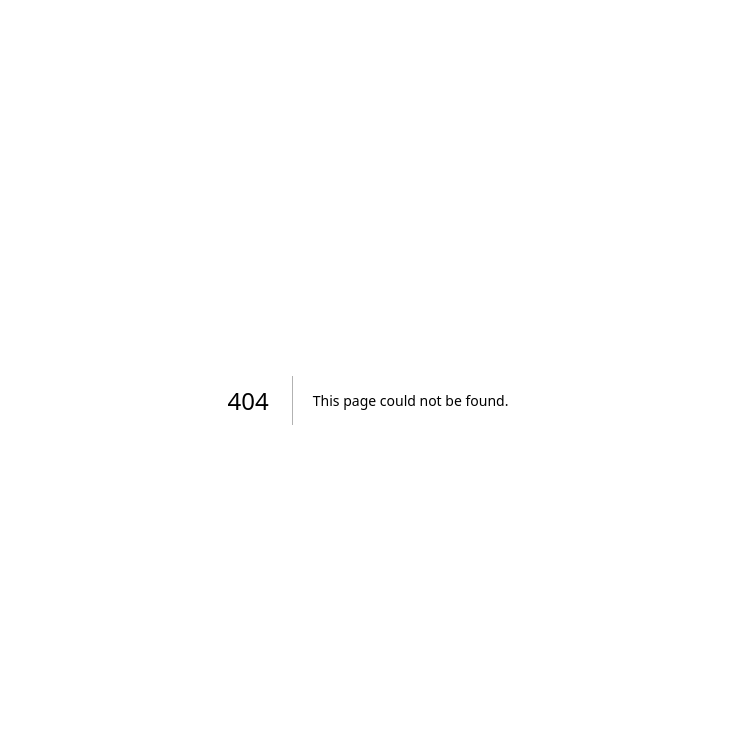
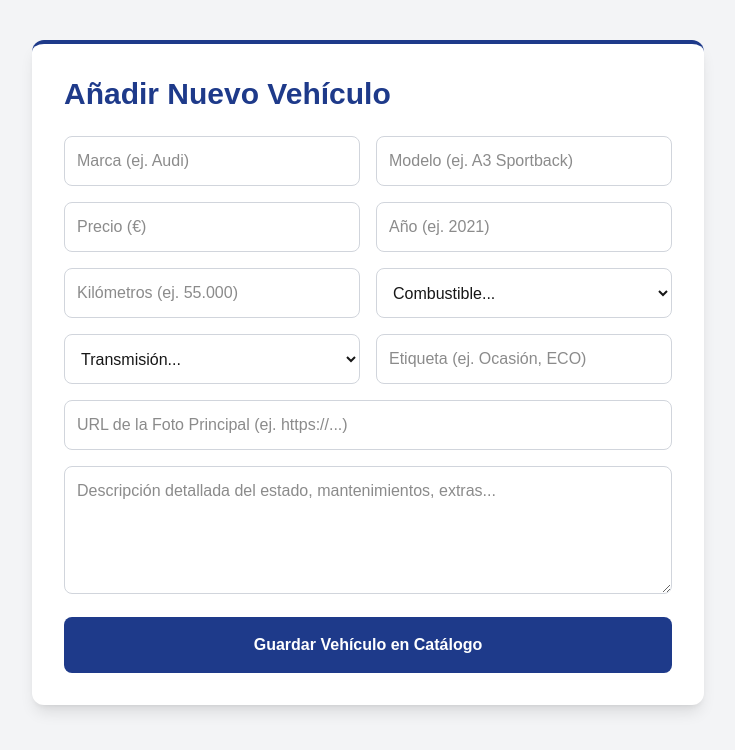
Before and after one commit to FOOTYSPRO/automoviles-rogelio, a Next.js app: page /admin in a window 1280 px wide. Before the commit this address had no page. Shown: the top 750 px of the page, without its empty margins (272-1007 px from the left). Built offline with nearby package versions, Linux system fonts and the light colour scheme; no server answers.

Commit message:
Mi primera subida del concesionario

```diff
--- /dev/null
+++ b/app/admin/page.tsx
@@ -0,0 +1,84 @@
+"use client"; // Esta directiva es necesaria porque usamos estados y formularios interactivos
+
+import { useState } from 'react';
+import { db } from '@/lib/firebase';
+import { collection, addDoc } from 'firebase/firestore';
+
+export default function AdminPanel() {
+  const [msg, setMsg] = useState('');
+  const [loading, setLoading] = useState(false);
+
+  const handleSubmit = async (e: React.FormEvent<HTMLFormElement>) => {
+    e.preventDefault();
+    setLoading(true);
+    setMsg('Guardando...');
+
+    const formData = new FormData(e.currentTarget);
+
+    try {
+      await addDoc(collection(db, "vehiculos"), {
+        brand: formData.get('brand'),
+        model: formData.get('model'),
+        price: Number(formData.get('price')),
+        year: Number(formData.get('year')),
+        km: formData.get('km'),
+        kmNum: Number((formData.get('km') as string).replace(/\./g, '')), // Extrae el número para ordenar
+        fuel: formData.get('fuel'),
+        transmission: formData.get('transmission'),
+        image: formData.get('image'),
+        tag: formData.get('tag'),
+        tagColor: 'bg-brand-orange',
+        description: formData.get('description')
+      });
+
+      setMsg('✅ ¡Vehículo guardado correctamente en Firebase!');
+      (e.target as HTMLFormElement).reset(); // Limpiar el formulario
+    } catch (error: any) {
+      console.error(error);
+      setMsg('❌ Error al guardar: ' + error.message);
+    } finally {
+      setLoading(false);
+    }
+  };
+
+  return (
+    <div className="min-h-screen bg-gray-100 p-10">
+      <div className="max-w-2xl mx-auto bg-white p-8 rounded-xl shadow-lg border-t-4 border-[#1E3A8A]">
+        <h1 className="text-3xl font-bold mb-6 text-[#1E3A8A]">Añadir Nuevo Vehículo</h1>
+
+        <form onSubmit={handleSubmit} className="space-y-4">
+          <div className="grid grid-cols-1 md:grid-cols-2 gap-4">
+            <input name="brand" type="text" placeholder="Marca (ej. Audi)" required className="border border-gray-300 p-3 rounded-lg focus:outline-none focus:border-[#EA580C]" />
+            <input name="model" type="text" placeholder="Modelo (ej. A3 Sportback)" required className="border border-gray-300 p-3 rounded-lg focus:outline-none focus:border-[#EA580C]" />
+            <input name="price" type="number" placeholder="Precio (€)" required className="border border-gray-300 p-3 rounded-lg focus:outline-none focus:border-[#EA580C]" />
+            <input name="year" type="number" placeholder="Año (ej. 2021)" required className="border border-gray-300 p-3 rounded-lg focus:outline-none focus:border-[#EA580C]" />
+            <input name="km" type="text" placeholder="Kilómetros (ej. 55.000)" required className="border border-gray-300 p-3 rounded-lg focus:outline-none focus:border-[#EA580C]" />
+            <select name="fuel" required className="border border-gray-300 p-3 rounded-lg focus:outline-none focus:border-[#EA580C] bg-white">
+                <option value="">Combustible...</option>
+                <option value="Diésel">Diésel</option>
+                <option value="Gasolina">Gasolina</option>
+                <option value="Híbrido">Híbrido</option>
+                <option value="Eléctrico">Eléctrico</option>
+            </select>
+            <select name="transmission" required className="border border-gray-300 p-3 rounded-lg focus:outline-none focus:border-[#EA580C] bg-white">
+                <option value="">Transmisión...</option>
+                <option value="Manual">Manual</option>
+                <option value="Automático">Automático</option>
+            </select>
+            <input name="tag" type="text" placeholder="Etiqueta (ej. Ocasión, ECO)" className="border border-gray-300 p-3 rounded-lg focus:outline-none focus:border-[#EA580C]" />
+          </div>
+
+          <input name="image" type="url" placeholder="URL de la Foto Principal (ej. https://...)" required className="border border-gray-300 p-3 rounded-lg w-full focus:outline-none focus:border-[#EA580C]" />
+
+          <textarea name="description" placeholder="Descripción detallada del estado, mantenimientos, extras..." required className="border border-gray-300 p-3 rounded-lg w-full h-32 focus:outline-none focus:border-[#EA580C]"></textarea>
+
+          <button type="submit" disabled={loading} className="w-full bg-[#1E3A8A] text-white font-bold py-4 rounded-lg hover:bg-blue-900 transition-colors disabled:bg-gray-400">
+            {loading ? 'Subiendo datos...' : 'Guardar Vehículo en Catálogo'}
+          </button>
+        </form>
+
+        {msg && <p className="mt-6 text-center font-medium text-lg">{msg}</p>}
+      </div>
+    </div>
+  );
+}
--- /dev/null
+++ b/app/components/CarCard.tsx
@@ -0,0 +1,21 @@
+// src/app/components/CarCard.tsx
+import Link from "next/link";
+
+export default function CarCard({ car }: { car: any }) {
+  return (
+    <div className="bg-white rounded-2xl overflow-hidden shadow-md hover:shadow-xl transition-shadow">
+      <img src={car.image} alt={`${car.brand} ${car.model}`} className="w-full h-48 object-cover" />
+      <div className="p-5">
+        <h3 className="text-xl font-bold">{car.brand} {car.model}</h3>
+        <p className="text-2xl font-bold text-[#1E3A8A] mt-2">{Number(car.price).toLocaleString('es-ES')}€</p>
+        <div className="grid grid-cols-2 gap-2 mt-4 text-sm text-gray-600">
+          <p>Año: {car.year}</p>
+          <p>Km: {car.km}</p>
+        </div>
+        <Link href={`/vehiculo/${car.id}`} className="mt-4 block text-center bg-[#EA580C] text-white py-2 rounded-lg font-semibold hover:bg-orange-700">
+          Ver Detalles
+        </Link>
+      </div>
+    </div>
+  );
+}
--- a/app/page.tsx
+++ b/app/page.tsx
@@ -1,69 +1,47 @@
-import Image from "next/image";
+// src/app/page.tsx
+import { db } from "@/lib/firebase";
+import { collection, getDocs, query, limit } from "firebase/firestore";
+import CarCard from "./components/CarCard"; // Lo crearemos después
 
-export default function Home() {
+// Esta función obtiene los datos de Firebase en el servidor
+async function getFeaturedCars() {
+  try {
+    // Query para obtener los 3 primeros coches (destacados)
+    const q = query(collection(db, "vehiculos"), limit(3));
+    const querySnapshot = await getDocs(q);
+    return querySnapshot.docs.map(doc => ({
+      id: doc.id,
+      ...doc.data()
+    })) as any[]; // Idealmente, define una interfaz 'Car'
+  } catch (error) {
+    console.error("Error fetching cars:", error);
+    return [];
+  }
+}
+
+// Fuerza a Next.js a regenerar la página periódicamente (ISR)
+export const revalidate = 60; // Revalida cada 60 segundos si hay cambios en Firebase
+
+export default async function Home() {
+  const cars = await getFeaturedCars();
+
   return (
-    <div className="flex flex-col flex-1 items-center justify-center bg-zinc-50 font-sans dark:bg-black">
-      <main className="flex flex-1 w-full max-w-3xl flex-col items-center justify-between py-32 px-16 bg-white dark:bg-black sm:items-start">
-        <Image
-          className="dark:invert h-5 w-[100px]"
-          src="/next.svg"
-          alt="Next.js logo"
-          width={100}
-          height={20}
-          priority
-        />
-        <div className="flex flex-col items-center gap-6 text-center sm:items-start sm:text-left">
-          <h1 className="max-w-xs text-3xl font-semibold leading-10 tracking-tight text-black dark:text-zinc-50">
-            To get started, edit the{" "}
-            <code className="rounded bg-black/[.06] px-1.5 py-0.5 font-mono text-[0.9em] dark:bg-white/[.08]">
-              page.tsx
-            </code>{" "}
-            file.
-          </h1>
-          <p className="max-w-md text-lg leading-8 text-zinc-600 dark:text-zinc-400">
-            Looking for a starting point or more instructions? Head over to{" "}
-            <a
-              href="https://vercel.com/templates?framework=next.js&utm_source=create-next-app&utm_medium=appdir-template-tw&utm_campaign=create-next-app"
-              className="font-medium text-zinc-950 dark:text-zinc-50"
-            >
-              Templates
-            </a>{" "}
-            or the{" "}
-            <a
-              href="https://nextjs.org/learn?utm_source=create-next-app&utm_medium=appdir-template-tw&utm_campaign=create-next-app"
-              className="font-medium text-zinc-950 dark:text-zinc-50"
-            >
-              Learning
-            </a>{" "}
-            center.
-          </p>
+    <main className="min-h-screen bg-gray-50">
+      {/* Header/Hero Section - Reutiliza el HTML de Tailwind que te pasé antes */}
+      <section className="bg-[#1E3A8A] text-white py-20 text-center">
+        <h1 className="text-5xl font-bold mb-4">Automóviles Rogelio</h1>
+        <p className="text-xl">Confianza y Experiencia en Marchena</p>
+      </section>
+
+      {/* Vehículos Destacados */}
+      <section className="max-w-7xl mx-auto py-16 px-4">
+        <h2 className="text-3xl font-bold text-[#1E3A8A] mb-8 text-center">Vehículos Destacados</h2>
+        <div className="grid grid-cols-1 md:grid-cols-2 lg:grid-cols-3 gap-8">
+          {cars.map((car) => (
+            <CarCard key={car.id} car={car} />
+          ))}
         </div>
-        <div className="flex flex-col gap-4 text-base font-medium sm:flex-row">
-          <a
-            className="flex h-12 w-full items-center justify-center gap-2 rounded-full bg-foreground px-5 text-background transition-colors hover:bg-[#383838] dark:hover:bg-[#ccc] md:w-[158px]"
-            href="https://vercel.com/new?utm_source=create-next-app&utm_medium=appdir-template-tw&utm_campaign=create-next-app"
-            target="_blank"
-            rel="noopener noreferrer"
-          >
-            <Image
-              className="dark:invert h-[14px] w-4"
-              src="/vercel.svg"
-              alt="Vercel logomark"
-              width={16}
-              height={14}
-            />
-            Deploy Now
-          </a>
-          <a
-            className="flex h-12 w-full items-center justify-center rounded-full border border-solid border-black/[.08] px-5 transition-colors hover:border-transparent hover:bg-black/[.04] dark:border-white/[.145] dark:hover:bg-[#1a1a1a] md:w-[158px]"
-            href="https://nextjs.org/docs?utm_source=create-next-app&utm_medium=appdir-template-tw&utm_campaign=create-next-app"
-            target="_blank"
-            rel="noopener noreferrer"
-          >
-            Documentation
-          </a>
-        </div>
-      </main>
-    </div>
+      </section>
+    </main>
   );
 }
--- /dev/null
+++ b/app/vehiculo/[id]/page.tsx
@@ -0,0 +1,25 @@
+// src/app/vehiculo/[id]/page.tsx
+import { db } from "@/lib/firebase";
+import { doc, getDoc } from "firebase/firestore";
+import { notFound } from "next/navigation";
+
+export default async function CarDetails({ params }: { params: { id: string } }) {
+  const docRef = doc(db, "vehiculos", params.id);
+  const docSnap = await getDoc(docRef);
+
+  if (!docSnap.exists()) {
+    notFound(); // Muestra página 404 si el coche no existe
+  }
+
+  const car = docSnap.data();
+
+  return (
+    <main className="max-w-4xl mx-auto py-10 px-4">
+      <img src={car.image} alt={car.model} className="w-full h-96 object-cover rounded-xl shadow-lg mb-8" />
+      <h1 className="text-4xl font-bold">{car.brand} {car.model}</h1>
+      <p className="text-3xl font-bold text-[#1E3A8A] mt-4">{Number(car.price).toLocaleString('es-ES')} €</p>
+      <p className="mt-6 text-gray-700">{car.description}</p>
+      {/* Añade aquí los botones de contacto (WhatsApp, etc.) */}
+    </main>
+  );
+}
--- a/package.json
+++ b/package.json
@@ -9,6 +9,7 @@
     "lint": "eslint"
   },
   "dependencies": {
+    "firebase": "^12.17.1",
     "next": "16.3.0",
     "react": "19.2.8",
     "react-dom": "19.2.8"
```
Also changed, not shown: 1 other file (tests, documents, lock files or other folders).
